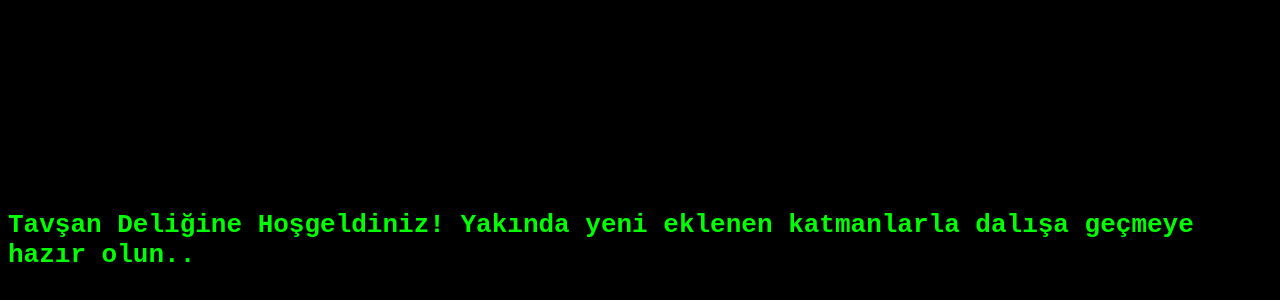
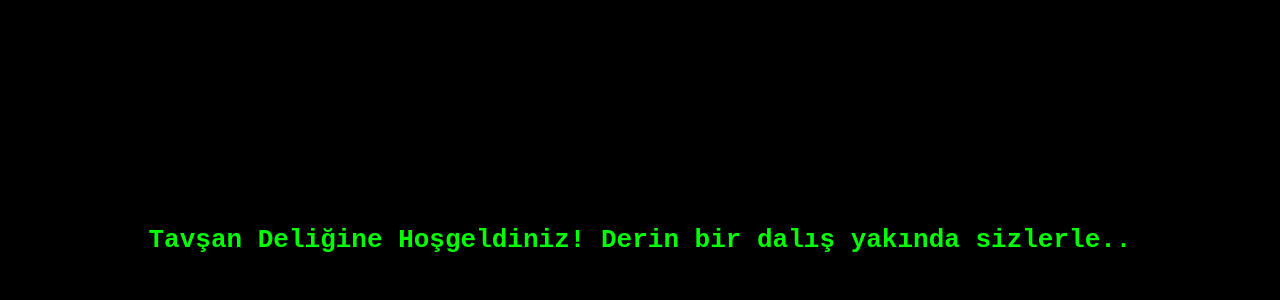
Before and after one commit to prubaft/matrix, a plain HTML site: page success.html in a window 1280 px wide. Shown: the part 168-468 px from the top of the page. Drawn offline with Linux system fonts and the light colour scheme.

Commit message:
Update success.html

```diff
--- a/success.html
+++ b/success.html
@@ -5,6 +5,6 @@
   <title>Başarılı</title>
 </head>
 <body style="background: black; color: #0f0; font-family: monospace; display: flex; justify-content: center; align-items: center; height: 100vh;">
-  <h1>Tavşan Deliğine Hoşgeldiniz! Yakında yeni eklenen katmanlarla dalışa geçmeye hazır olun..</h1>
+  <h1>Tavşan Deliğine Hoşgeldiniz! Derin bir dalış yakında sizlerle..</h1>
 </body>
 </html>
```
